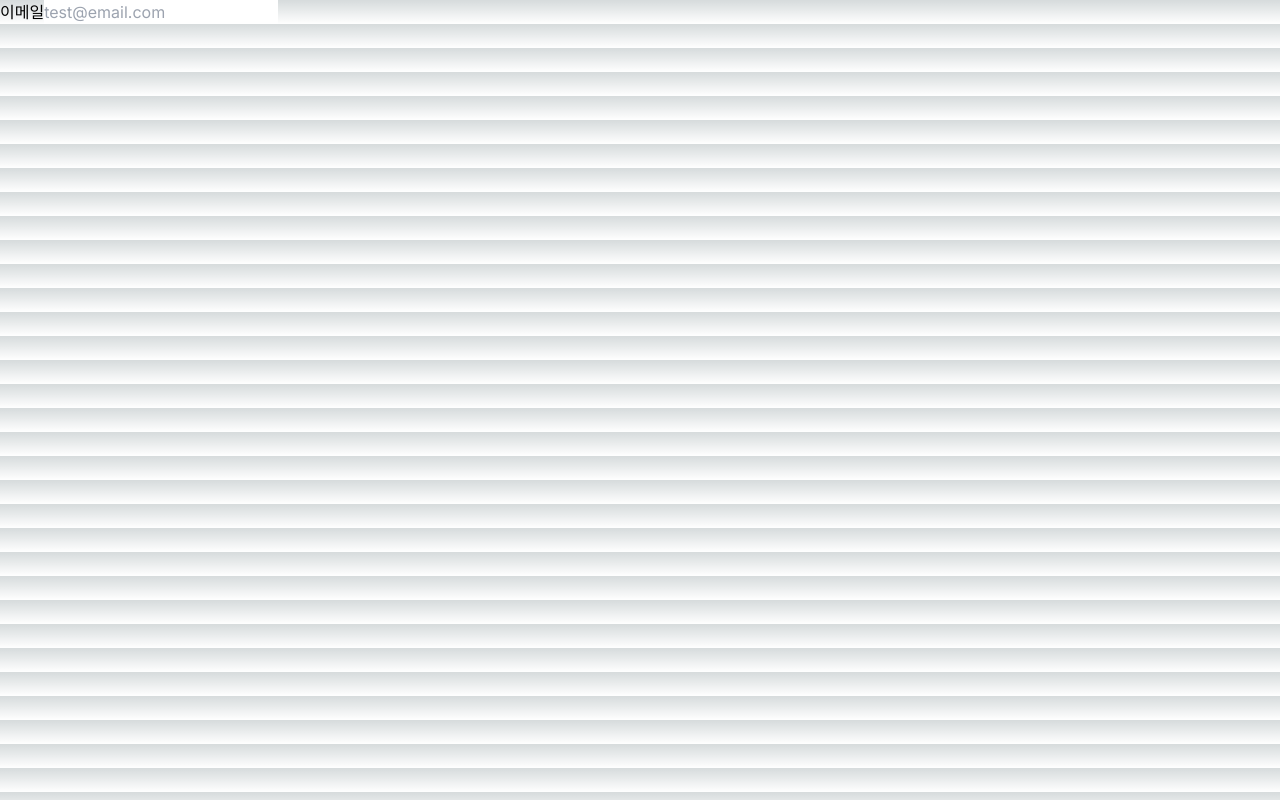
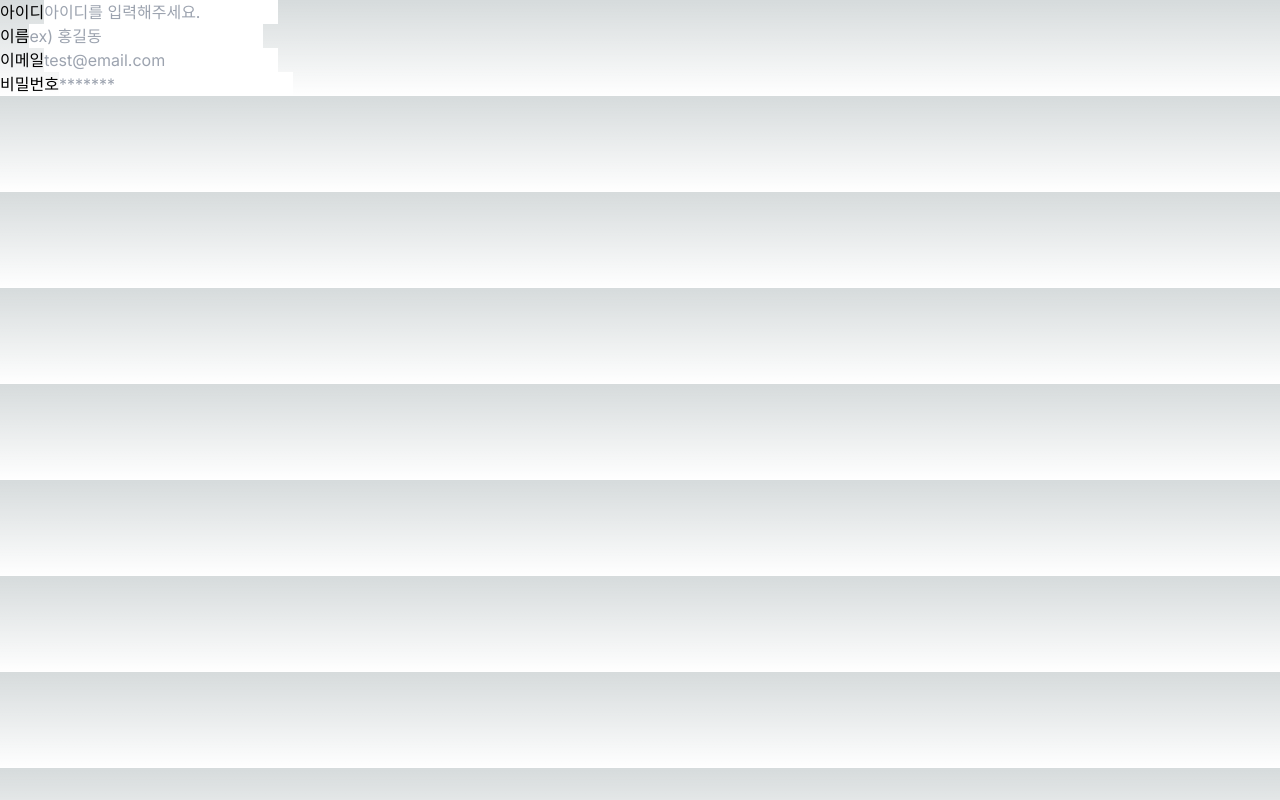
Before and after one commit to kangtae/refrigerator_user, a Next.js app: page /signup in a window 1280 px wide. Built offline with nearby package versions, Linux system fonts and the light colour scheme.

Commit message:
아이디, 이름, 이메일, 비밀번호 마크업

```diff
--- a/src/app/signup/_components/LoginForm.tsx
+++ b/src/app/signup/_components/LoginForm.tsx
@@ -1,11 +1,13 @@
 'use client';
 
 import React, { useRef, useState } from "react";
-import { useForm } from "react-hook-form";
+import { useForm,  } from "react-hook-form";
 
 interface FormValue {
 	email: string;
 	password: string;
+	userId: string;
+	name: string;
 }
 
 
@@ -21,6 +23,42 @@ const LoginForm = () => {
 	} = useForm<FormValue>({ mode: "onChange" });
 	return (
 		<form onSubmit={handleSubmit(onSubmit)}>
+			<div className="form-control__items">
+				<label htmlFor="password">아이디</label>
+				<input
+					id="userId"
+					type="text"
+					placeholder="아이디를 입력해주세요."
+					{...register("user_id", {
+						required: "아이디는 필수 입력입니다.",
+						minLength: {
+							value: 4,
+							message: "4자리 이상 아이디를 입력하세요",
+						},
+					})}
+				/>
+				{errors.userId && (
+					<small role="alert">{errors.userId.message}</small>
+				)}
+			</div>
+			<div className="form-control__items">
+				<label htmlFor="password">이름</label>
+				<input
+					id="name"
+					type="text"
+					placeholder="ex) 홍길동"
+					{...register("user_id", {
+						required: "이름은 필수 입력입니다.",
+						minLength: {
+							value: 3,
+							message: "3자리 이상 이름 입력하세요.",
+						},
+					})}
+				/>
+				{errors.name && (
+					<small role="alert">{errors.name.message}</small>
+				)}
+			</div>
 			<div>
 				<label htmlFor="email">이메일</label>
 				<input
@@ -38,6 +76,24 @@ const LoginForm = () => {
 				/>
 				{errors.email && <small role="alert">{errors.email.message}</small>}
 			</div>
+			<div className="form-control__items">
+				<label htmlFor="password">비밀번호</label>
+				<input
+					id="password"
+					type="password"
+					placeholder="*******"
+					{...register("password", {
+						required: "비밀번호는 필수 입력입니다.",
+						minLength: {
+							value: 7,
+							message: "7자리 이상 비밀번호를 입력하세요.",
+						},
+					})}
+				/>
+				{errors.password && (
+					<small role="alert">{errors.password.message}</small>
+				)}
+			</div>
 		</form>
 	)
 };
```
